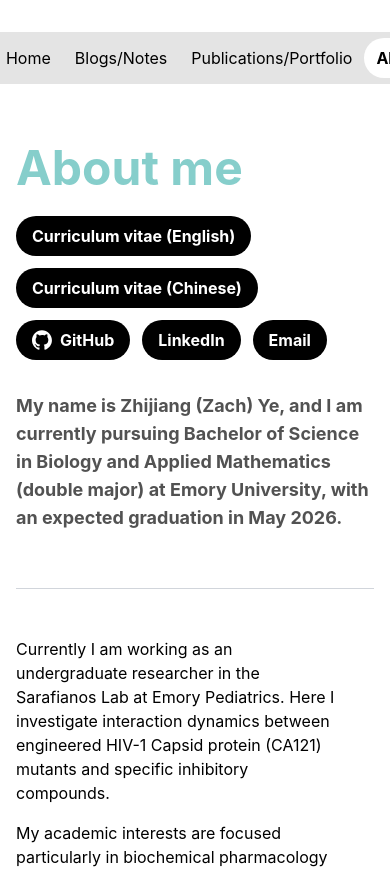
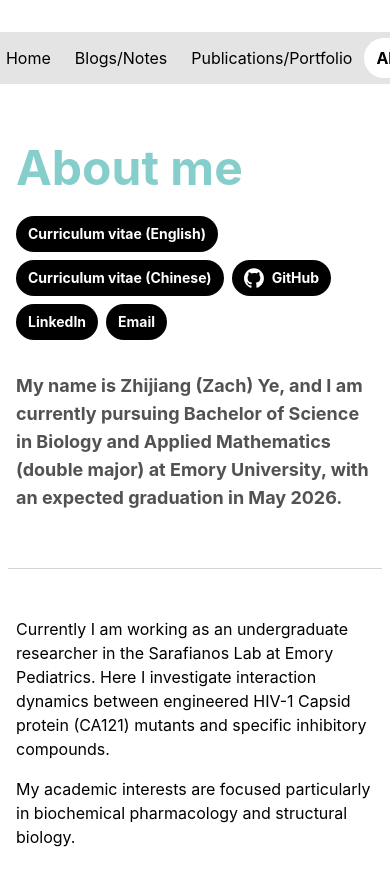
Before and after one commit to Chloriiin/zzzzzachye.github.io, a Next.js app: page /about in a window 390 px wide. Shown: the top 869 px of the page. Built offline with nearby package versions, Linux system fonts and the light colour scheme.

Commit message:
Update email link and adjust About page layout for better button alignment

```diff
--- a/src/app/about/page.tsx
+++ b/src/app/about/page.tsx
@@ -1,19 +1,19 @@
 export default function About() {
   return (
-    <main className="flex min-h-screen flex-col items-center px-4 pt-16 pb-24">
-      <div className="w-full max-w-5xl">
+    <main className="flex min-h-screen flex-col items-center px-2 sm:px-4 pt-16 pb-24">
+      <div className="w-full max-w-6xl xl:max-w-7xl">
         <div className="flex flex-col items-start mt-6">
-          <div className="w-full flex flex-col lg:flex-row lg:items-center lg:justify-between mb-8">
+          <div className="w-full flex flex-col lg:flex-row lg:items-center lg:justify-between mb-8 px-2 sm:px-0">
             <h1 className="text-5xl md:text-6xl font-bold whitespace-nowrap mb-6 lg:mb-0 text-[#86CECB]">
               About me
             </h1>
 
-            <div className="flex flex-wrap gap-3">
+            <div className="flex flex-wrap gap-2 sm:gap-3">
               <a
                 href="https://drive.google.com/file/d/1-An8E7yUP2rvaIk2sOIvLIVWWQHk03as/view?usp=sharing"
                 target="_blank"
                 rel="noopener noreferrer"
-                className="bg-black text-white px-4 py-2 rounded-full hover:bg-gray-800 transition-colors font-bold"
+                className="bg-black text-white px-3 sm:px-4 py-2 rounded-full hover:bg-gray-800 transition-colors font-bold text-sm sm:text-base"
               >
                 Curriculum vitae (English)
               </a>
@@ -21,7 +21,7 @@ export default function About() {
                 href="https://drive.google.com/file/d/1-An8E7yUP2rvaIk2sOIvLIVWWQHk03as/view?usp=sharing"
                 target="_blank"
                 rel="noopener noreferrer"
-                className="bg-black text-white px-4 py-2 rounded-full hover:bg-gray-800 transition-colors font-bold"
+                className="bg-black text-white px-3 sm:px-4 py-2 rounded-full hover:bg-gray-800 transition-colors font-bold text-sm sm:text-base"
               >
                 Curriculum vitae (Chinese)
               </a>
@@ -29,7 +29,7 @@ export default function About() {
                 href="https://github.com/Chloriiin"
                 target="_blank"
                 rel="noopener noreferrer"
-                className="bg-black text-white px-4 py-2 rounded-full hover:bg-gray-800 transition-colors font-bold flex items-center"
+                className="bg-black text-white px-3 sm:px-4 py-2 rounded-full hover:bg-gray-800 transition-colors font-bold flex items-center text-sm sm:text-base"
               >
                 <svg
                   width="20"
@@ -51,29 +51,29 @@ export default function About() {
                 href="https://www.linkedin.com/in/zhijiangye"
                 target="_blank"
                 rel="noopener noreferrer"
-                className="bg-black text-white px-4 py-2 rounded-full hover:bg-gray-800 transition-colors font-bold"
+                className="bg-black text-white px-3 sm:px-4 py-2 rounded-full hover:bg-gray-800 transition-colors font-bold text-sm sm:text-base"
               >
                 LinkedIn
               </a>
               <a
-                href="mailto:zachye@emory.edu"
-                className="bg-black text-white px-4 py-2 rounded-full hover:bg-gray-800 transition-colors font-bold"
+                href="mailto:zhijiang.ye@emory.edu"
+                className="bg-black text-white px-3 sm:px-4 py-2 rounded-full hover:bg-gray-800 transition-colors font-bold text-sm sm:text-base"
               >
                 Email
               </a>
             </div>
           </div>
 
-          <p className="text-lg mb-6 font-bold text-[#525252]">
+          <p className="text-lg mb-6 font-bold text-[#525252] px-2 sm:px-0">
             My name is Zhijiang (Zach) Ye, and I am currently pursuing Bachelor of Science in Biology and Applied
             Mathematics (double major) at Emory University, with an expected graduation in May 2026.
           </p>
 
           <hr className="w-full border-gray-300 my-8" />
 
-          <div className="grid grid-cols-1 md:grid-cols-3 gap-8 w-full mt-4">
+          <div className="grid grid-cols-1 md:grid-cols-3 gap-8 w-full mt-4 px-2 sm:px-0">
             {/* Biology Section */}
-            <div className="md:col-span-2 pr-8">
+            <div className="md:col-span-2 pr-0 md:pr-8">
               <p className="text-base text-black mb-4">
                 Currently I am working as an undergraduate researcher in the Sarafianos Lab at Emory Pediatrics. Here I investigate interaction dynamics between engineered HIV-1 Capsid protein (CA121) mutants and specific inhibitory compounds.
               </p>
@@ -86,7 +86,7 @@ export default function About() {
             </div>
 
             {/* Applied Math Section */}
-            <div className="md:col-span-2 pr-8 pt-8 md:pt-12">
+            <div className="md:col-span-2 pr-0 md:pr-8 pt-8 md:pt-12">
               <p className="text-base text-black">
                 While working at Sarafianos Lab, I am particularly fascinated by how numerical methods as well as mathematical modeling can be integrated with experimental biology to elucidate complex biochemical mechanisms. My work includes developing and optimizing curve-fitting algorithms to improve the accuracy of Thermal Shift Assay data interpretation.
               </p>
```
